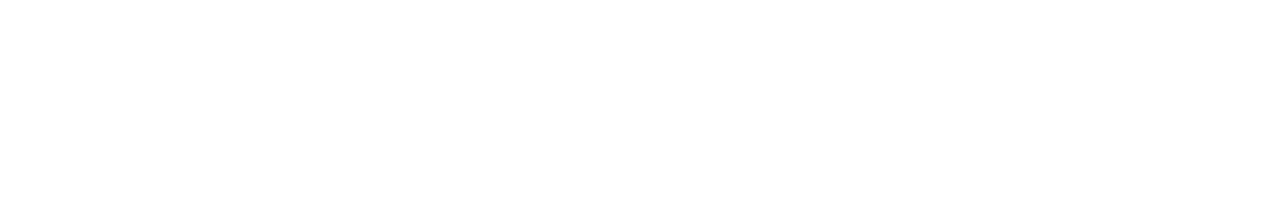
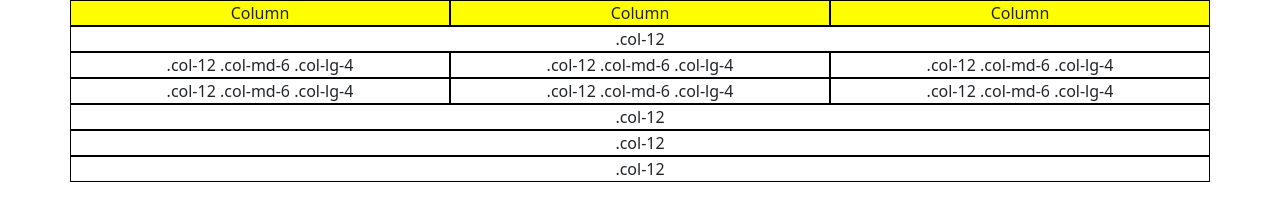
Before and after one commit to Alecpu92/html-css-bootstrap-freelancer, a plain HTML site: page index.html in a window 1280 px wide. Drawn offline with nearby package versions, Linux system fonts and the light colour scheme.

Commit message:
aggiunta main e footer con regole per i diversi device

```diff
--- a/css/style.css
+++ b/css/style.css
@@ -0,0 +1,8 @@
+.col{
+    background-color: yellow;
+    border: 1px solid black;
+}
+.col-12{
+    background-color: white;
+    border: 1px solid black;
+}
--- a/index.html
+++ b/index.html
@@ -9,6 +9,65 @@
     <title>Document</title>
 </head>
 <body>
+    <header>
+    <div class="container text-center">
+        <div class="row">
+          <div class="col">
+            Column
+          </div>
+          <div class="col">
+            Column
+          </div>
+          <div class="col">
+            Column
+          </div>
+        </div>
+      </div>
+    </header>
+
+    <main>
+      <div class="container text-center">
+        <div class="row">
+            <div class="col-12">.col-12</div>
+          </div>
+        </div>
+      </div>
+
+      <div class="container text-center">
+        <div class="row">
+            <div class="col-12 col-md-6 col-lg-4">.col-12 .col-md-6 .col-lg-4</div>
+            <div class="col-12 col-md-6 col-lg-4">.col-12 .col-md-6 .col-lg-4</div>
+            <div class="col-12 col-md-6 col-lg-4">.col-12 .col-md-6 .col-lg-4</div>
+            <div class="col-12 col-md-6 col-lg-4">.col-12 .col-md-6 .col-lg-4</div>
+            <div class="col-12 col-md-6 col-lg-4">.col-12 .col-md-6 .col-lg-4</div>
+            <div class="col-12 col-md-6 col-lg-4">.col-12 .col-md-6 .col-lg-4</div>
+          </div>
+
+      </div>
+      <div class="container text-center">
+        <div class="row">
+            <div class="col-12">.col-12</div>
+          </div>
+        </div>
+      </div>
+      <div class="container text-center">
+        <div class="row">
+            <div class="col-12">.col-12</div>
+          </div>
+        </div>
+      </div>
+    </main>
+
+    <footer>
+        <div class="container text-center">
+            <div class="row">
+                <div class="col-12">.col-12</div>
+              </div>
+            </div>
+          </div>
+    </footer>
+
+
 
 </body>
 </html>
```
